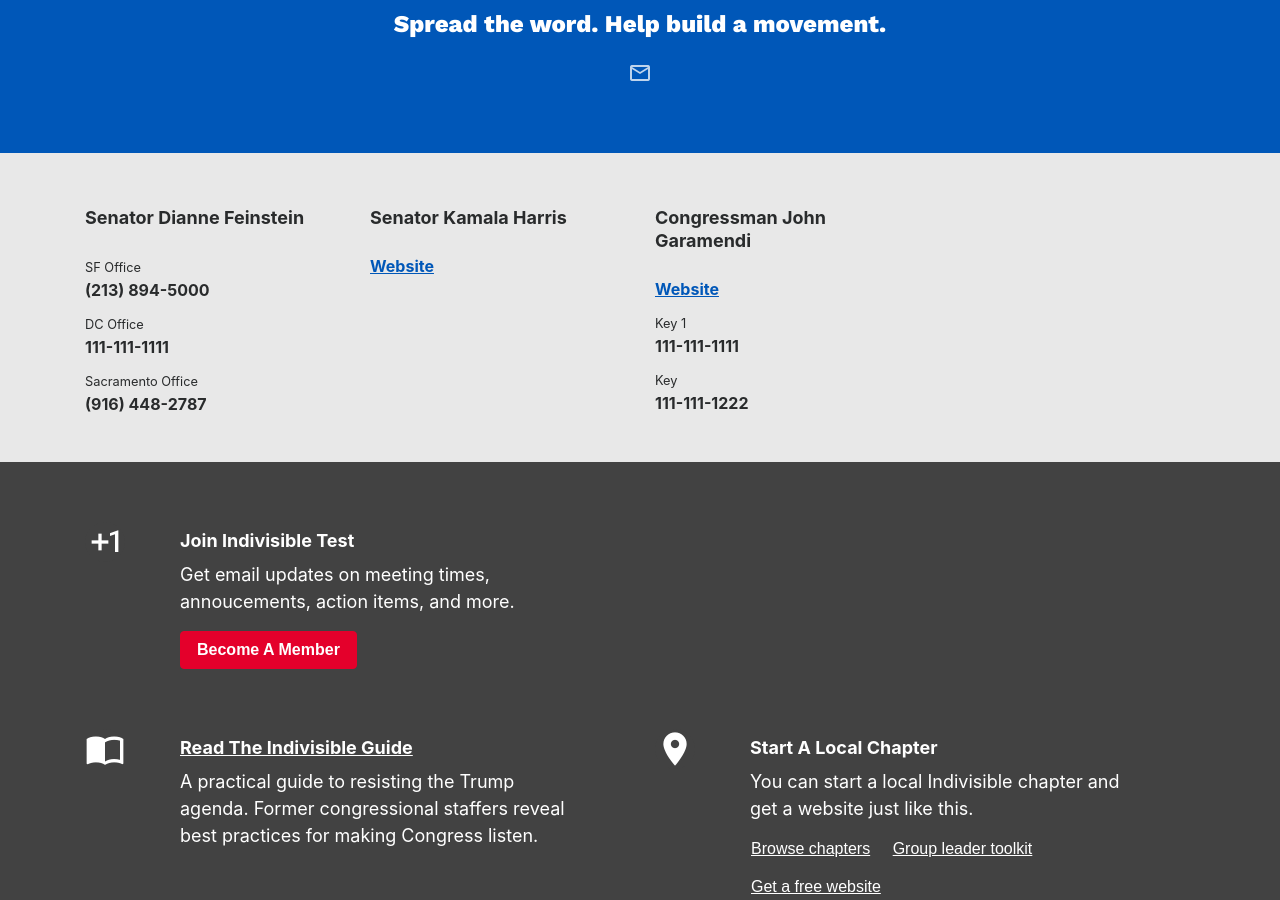
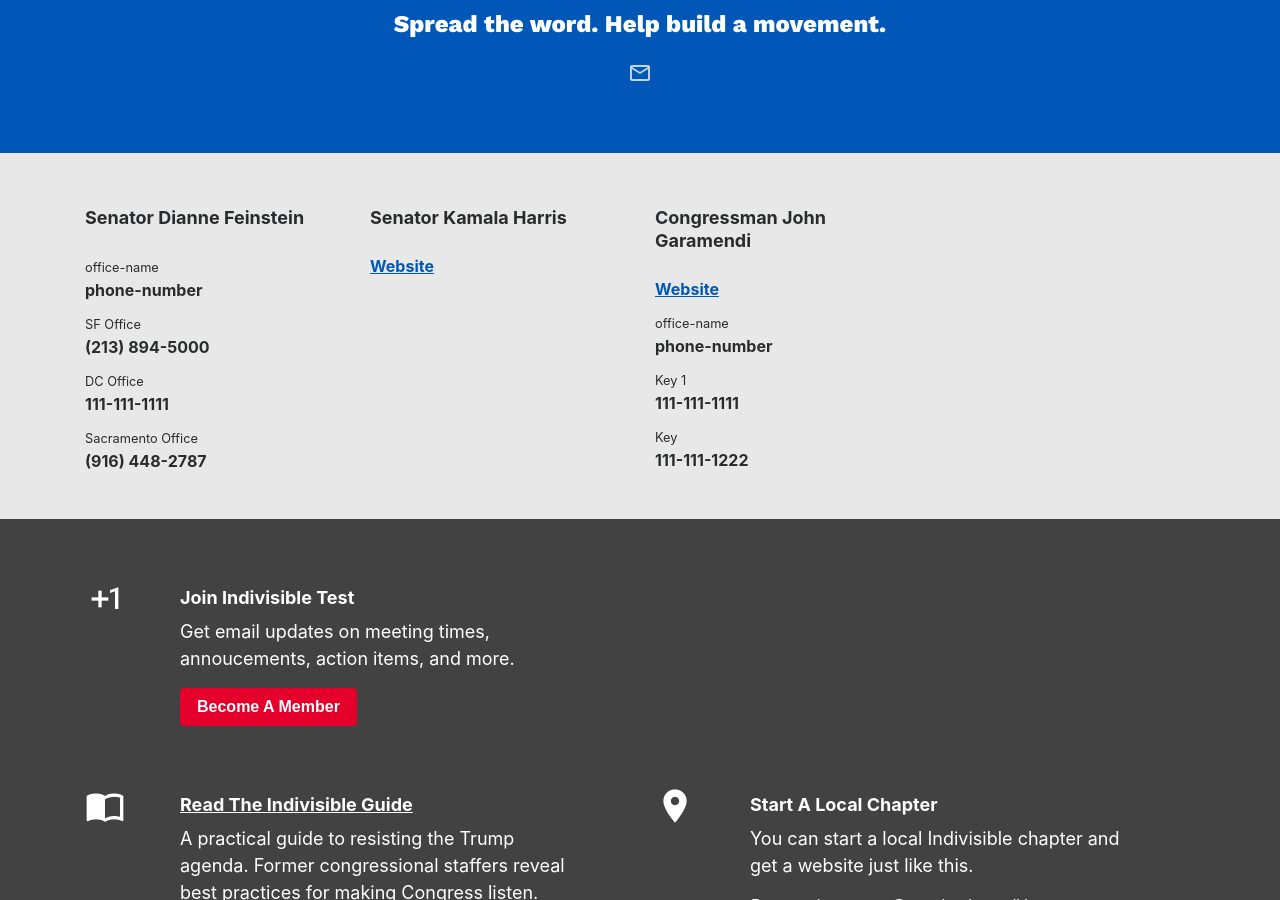
Before and after one commit to IndivisibleTemplate/BasicTemplate, a Jekyll site: the page built from index.html, in a window 1280 px wide and 900 px high, scrolled down 1536 px. Built offline with Jekyll 4.4.1, drawn with Linux system fonts in a browser that asks for light colours; nearby versions of some CDN libraries; the list of posts is cut into pages by our own code; comment, search, counter and statistics services are not loaded.

Commit message:
Update _config.yml

```diff
--- a/_config.yml
+++ b/_config.yml
@@ -37,7 +37,7 @@
     type: representatives
   values:
     main-image:
-    phone-numbers: {}
+    phone-numbers: { office-name : phone-number }
 - scope:
     path: ''
     type: successes
```
